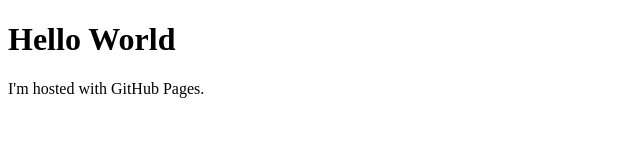
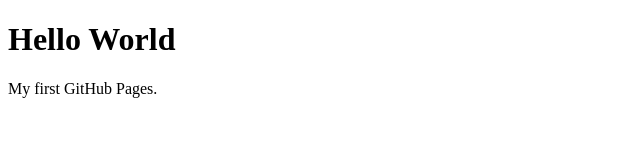
Before and after one commit to ankitasankars/ankitasankars, a plain HTML site: page index.html in a window 1280 px wide. Shown: the full height of the page, 0-640 px from the left. Drawn offline with Linux system fonts and the light colour scheme.

Commit message:
Update index.html

```diff
--- a/index.html
+++ b/index.html
@@ -2,6 +2,6 @@
 <html>
 <body>
 <h1>Hello World</h1>
-<p>I'm hosted with GitHub Pages.</p>
+<p>My first GitHub Pages.</p>
 </body>
 </html>
```
